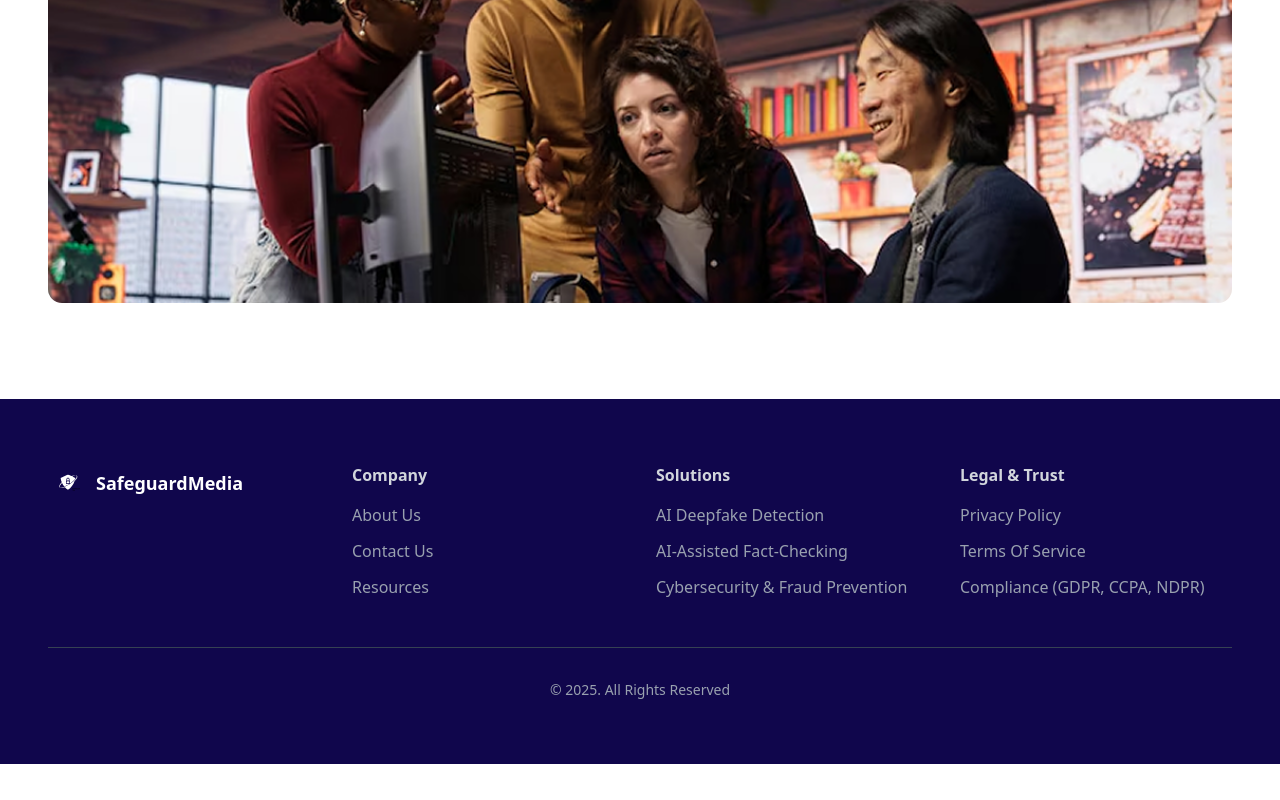
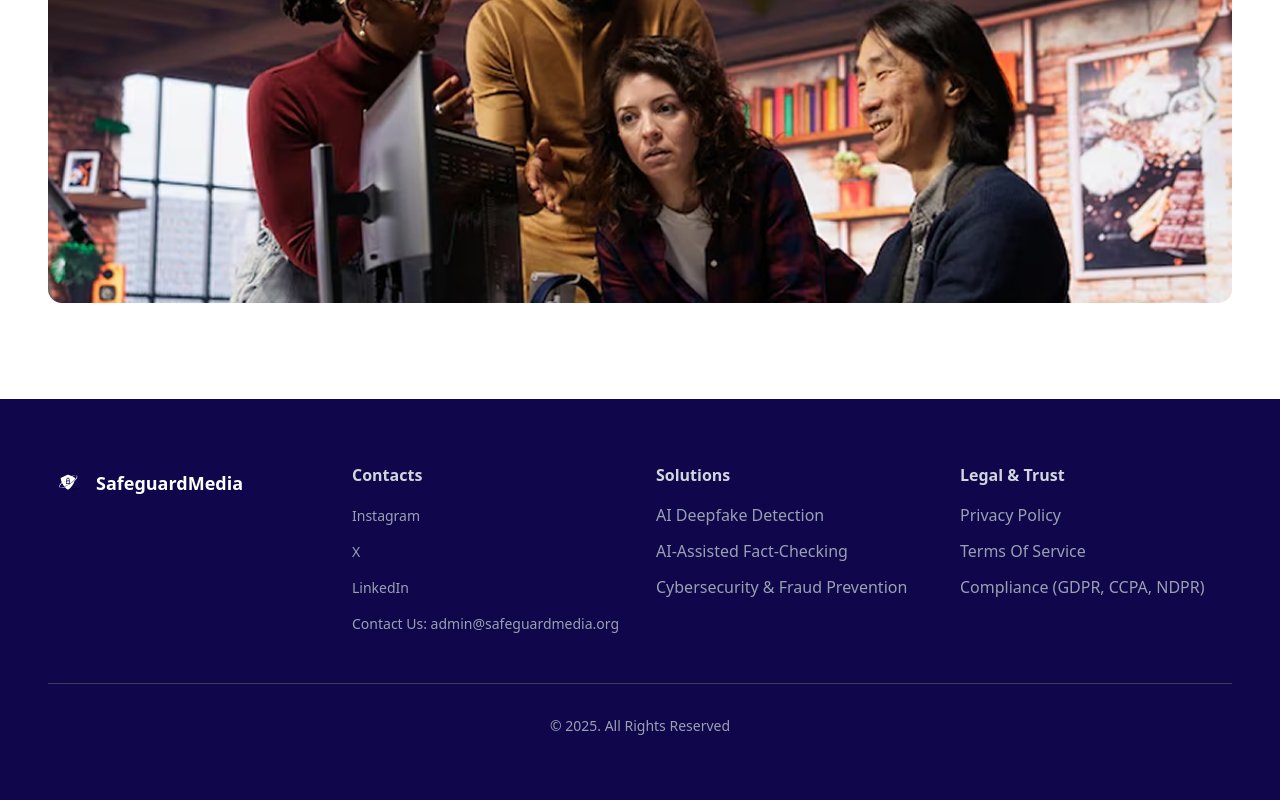
Before and after one commit to miracle73/Safeguardmedia-website, a React (Vite) app: page / in a window 1280 px wide. Shown: the part 3941-4741 px from the top of the page. Before the commit the page ends 4705 px from the top, so only its background shows below. Built offline with nearby package versions, Linux system fonts and the light colour scheme.

Commit message:
Adjusted the Footer

```diff
--- a/src/pages/about.tsx
+++ b/src/pages/about.tsx
@@ -398,32 +398,46 @@ export default function About() {
               </div>
             </div>
 
+            {/* Contacts Column */}
             <div>
-              <h4 className="font-semibold mb-4 text-gray-300">Company</h4>
+              <h3 className="font-semibold mb-4 text-gray-300">Contacts</h3>
               <ul className="space-y-3">
                 <li>
                   <a
-                    href="/about"
-                    className="text-gray-400 hover:text-white transition-colors"
+                    href="https://www.instagram.com/safe_guard_media/"
+                    target="_blank"
+                    rel="noopener noreferrer"
+                    className="text-gray-400 hover:text-white text-sm"
                   >
-                    About Us
-                  </a>
-                </li>
-
-                <li>
-                  <a
-                    href="/get-started"
-                    className="text-gray-400 hover:text-white transition-colors"
-                  >
-                    Contact Us
+                    Instagram
                   </a>
                 </li>
                 <li>
                   <a
-                    href="/get-started"
-                    className="text-gray-400 hover:text-white transition-colors"
+                    href="https://x.com/safeguardmedia1"
+                    target="_blank"
+                    rel="noopener noreferrer"
+                    className="text-gray-400 hover:text-white text-sm"
                   >
-                    Resources
+                    X
+                  </a>
+                </li>
+                <li>
+                  <a
+                    href="https://www.linkedin.com/company/safeguardmedia/about/?viewAsMember=true"
+                    target="_blank"
+                    rel="noopener noreferrer"
+                    className="text-gray-400 hover:text-white text-sm"
+                  >
+                    LinkedIn
+                  </a>
+                </li>
+                <li>
+                  <a
+                    href="mailto:info@safeguardmedia.io"
+                    className="text-gray-400 hover:text-white text-sm"
+                  >
+                    Contact Us: admin@safeguardmedia.org
                   </a>
                 </li>
               </ul>
--- a/src/pages/home.tsx
+++ b/src/pages/home.tsx
@@ -464,32 +464,46 @@ export default function Home() {
               </div>
             </div>
 
+            {/* Contacts Column */}
             <div>
-              <h4 className="font-semibold mb-4 text-gray-300">Company</h4>
+              <h3 className="font-semibold mb-4 text-gray-300">Contacts</h3>
               <ul className="space-y-3">
                 <li>
                   <a
-                    href="/about"
-                    className="text-gray-400 hover:text-white transition-colors"
+                    href="https://www.instagram.com/safe_guard_media/"
+                    target="_blank"
+                    rel="noopener noreferrer"
+                    className="text-gray-400 hover:text-white text-sm"
                   >
-                    About Us
-                  </a>
-                </li>
-
-                <li>
-                  <a
-                    href="/get-started"
-                    className="text-gray-400 hover:text-white transition-colors"
-                  >
-                    Contact Us
+                    Instagram
                   </a>
                 </li>
                 <li>
                   <a
-                    href="/get-started"
-                    className="text-gray-400 hover:text-white transition-colors"
+                    href="https://x.com/safeguardmedia1"
+                    target="_blank"
+                    rel="noopener noreferrer"
+                    className="text-gray-400 hover:text-white text-sm"
                   >
-                    Resources
+                    X
+                  </a>
+                </li>
+                <li>
+                  <a
+                    href="https://www.linkedin.com/company/safeguardmedia/about/?viewAsMember=true"
+                    target="_blank"
+                    rel="noopener noreferrer"
+                    className="text-gray-400 hover:text-white text-sm"
+                  >
+                    LinkedIn
+                  </a>
+                </li>
+                <li>
+                  <a
+                    href="mailto:info@safeguardmedia.io"
+                    className="text-gray-400 hover:text-white text-sm"
+                  >
+                    Contact Us: admin@safeguardmedia.org
                   </a>
                 </li>
               </ul>
--- a/src/pages/partner.tsx
+++ b/src/pages/partner.tsx
@@ -220,12 +220,17 @@ export default function Partner() {
 
           {/* Desktop Navigation */}
           <div className="hidden lg:flex items-center space-x-8">
-            <a href="/get-started">
-              <Button className="bg-[#250DAD] hover:bg-blue-700 text-white">
-                Get Started Free
-                <ArrowRight className="w-4 h-4 ml-2" />
-              </Button>
-            </a>
+            <Button
+              className="bg-[#250DAD] hover:bg-blue-700 text-white"
+              onClick={() =>
+                document
+                  .getElementById("integration-form")
+                  ?.scrollIntoView({ behavior: "smooth" })
+              }
+            >
+              Talk to Us
+              <ArrowRight className="w-4 h-4 ml-2" />
+            </Button>
           </div>
 
           {/* Mobile Menu Button */}
@@ -433,7 +438,10 @@ export default function Partner() {
       </section>
 
       {/* Integration Form Section */}
-      <section className="py-16 lg:py-24 px-6 lg:px-12 bg-white">
+      <section
+        id="integration-form"
+        className="py-16 lg:py-24 px-6 lg:px-12 bg-white"
+      >
         <div className="max-w-2xl mx-auto">
           <div className="text-center mb-8">
             <h2 className="text-3xl lg:text-4xl font-bold text-[#080808] font-[Lufga] mb-6">
@@ -642,32 +650,46 @@ export default function Partner() {
               </div>
             </div>
 
+            {/* Contacts Column */}
             <div>
-              <h4 className="font-semibold mb-4 text-gray-300">Company</h4>
+              <h3 className="font-semibold mb-4 text-gray-300">Contacts</h3>
               <ul className="space-y-3">
                 <li>
                   <a
-                    href="/about"
-                    className="text-gray-400 hover:text-white transition-colors"
+                    href="https://www.instagram.com/safe_guard_media/"
+                    target="_blank"
+                    rel="noopener noreferrer"
+                    className="text-gray-400 hover:text-white text-sm"
                   >
-                    About Us
-                  </a>
-                </li>
-
-                <li>
-                  <a
-                    href="/get-started"
-                    className="text-gray-400 hover:text-white transition-colors"
-                  >
-                    Contact Us
+                    Instagram
                   </a>
                 </li>
                 <li>
                   <a
-                    href="/get-started"
-                    className="text-gray-400 hover:text-white transition-colors"
+                    href="https://x.com/safeguardmedia1"
+                    target="_blank"
+                    rel="noopener noreferrer"
+                    className="text-gray-400 hover:text-white text-sm"
                   >
-                    Resources
+                    X
+                  </a>
+                </li>
+                <li>
+                  <a
+                    href="https://www.linkedin.com/company/safeguardmedia/about/?viewAsMember=true"
+                    target="_blank"
+                    rel="noopener noreferrer"
+                    className="text-gray-400 hover:text-white text-sm"
+                  >
+                    LinkedIn
+                  </a>
+                </li>
+                <li>
+                  <a
+                    href="mailto:info@safeguardmedia.io"
+                    className="text-gray-400 hover:text-white text-sm"
+                  >
+                    Contact Us: admin@safeguardmedia.org
                   </a>
                 </li>
               </ul>
--- a/src/pages/requestDemo.tsx
+++ b/src/pages/requestDemo.tsx
@@ -687,7 +687,6 @@ export default function RequestDemo2() {
           </div>
         </div>
       </main>
-
       {/* Footer */}
       <footer className="bg-[#10064C] text-white py-16 px-6 lg:px-12">
         <div className="max-w-7xl mx-auto">
@@ -703,32 +702,46 @@ export default function RequestDemo2() {
               </div>
             </div>
 
+            {/* Contacts Column */}
             <div>
-              <h4 className="font-semibold mb-4 text-gray-300">Company</h4>
+              <h3 className="font-semibold mb-4 text-gray-300">Contacts</h3>
               <ul className="space-y-3">
                 <li>
                   <a
-                    href="/about"
-                    className="text-gray-400 hover:text-white transition-colors"
+                    href="https://www.instagram.com/safe_guard_media/"
+                    target="_blank"
+                    rel="noopener noreferrer"
+                    className="text-gray-400 hover:text-white text-sm"
                   >
-                    About Us
-                  </a>
-                </li>
-
-                <li>
-                  <a
-                    href="/get-started"
-                    className="text-gray-400 hover:text-white transition-colors"
-                  >
-                    Contact Us
+                    Instagram
                   </a>
                 </li>
                 <li>
                   <a
-                    href="/get-started"
-                    className="text-gray-400 hover:text-white transition-colors"
+                    href="https://x.com/safeguardmedia1"
+                    target="_blank"
+                    rel="noopener noreferrer"
+                    className="text-gray-400 hover:text-white text-sm"
                   >
-                    Resources
+                    X
+                  </a>
+                </li>
+                <li>
+                  <a
+                    href="https://www.linkedin.com/company/safeguardmedia/about/?viewAsMember=true"
+                    target="_blank"
+                    rel="noopener noreferrer"
+                    className="text-gray-400 hover:text-white text-sm"
+                  >
+                    LinkedIn
+                  </a>
+                </li>
+                <li>
+                  <a
+                    href="mailto:info@safeguardmedia.io"
+                    className="text-gray-400 hover:text-white text-sm"
+                  >
+                    Contact Us: admin@safeguardmedia.org
                   </a>
                 </li>
               </ul>
```
